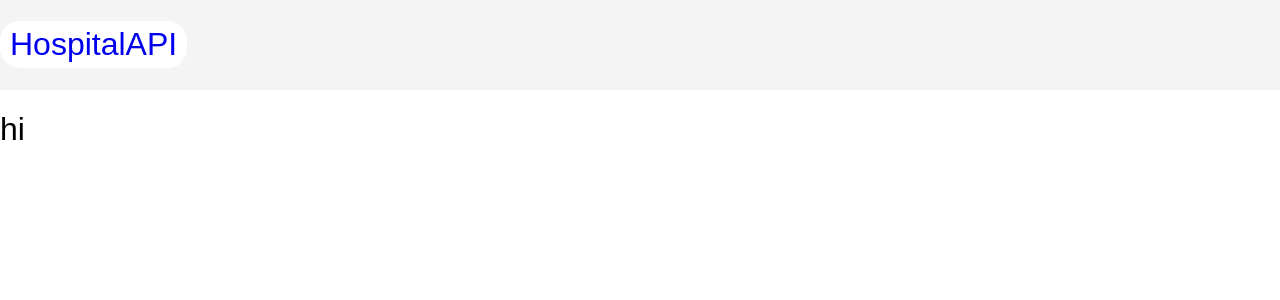
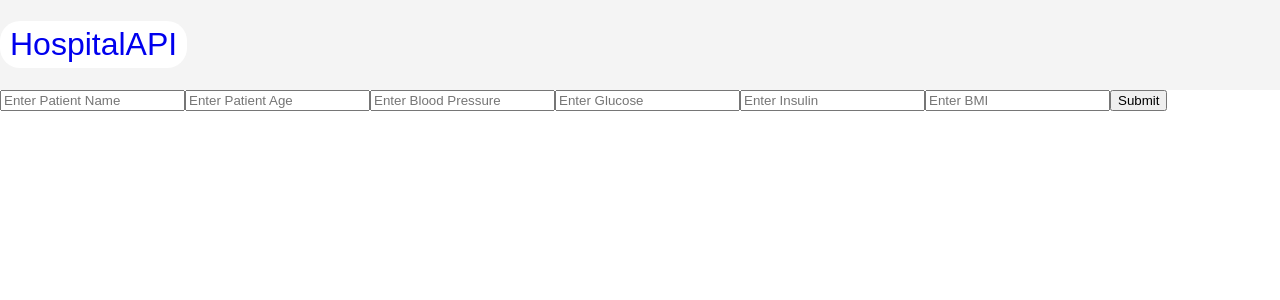
Before and after one commit to michaelwong3049/hospital-api, a React (Vite) app in the folder frontend/: page /Create in a window 1280 px wide. Shown: the top 300 px of the page. Built offline with nearby package versions, Linux system fonts and the light colour scheme.

Commit message:
Updated create, confirm, delete, and update pages

```diff
--- a/frontend/pages/Create.jsx
+++ b/frontend/pages/Create.jsx
@@ -1,6 +1,26 @@
+import { useNavigate } from 'react-router-dom'
+
 function Create(){
+
+    const navigate = useNavigate();
+
     return(
-        <div><h1>hi</h1></div>
+        <div className="container">
+            <form className="dataForm">
+                <input type="text" className="data" placeholder="Enter Patient Name"></input>
+                <input type="text" className="data" placeholder="Enter Patient Age"></input>
+                <input type="text" className="data" placeholder="Enter Blood Pressure"></input>
+                <input type="text" className="data" placeholder="Enter Glucose"></input>
+                <input type="text" className="data" placeholder="Enter Insulin"></input>
+                <input type="text" className="data" placeholder="Enter BMI"></input>
+                <button onClick={(e) => {
+                    e.preventDefault();
+                    const data = document.querySelectorAll(".data");
+                    navigate('/Confirm');
+                }} className="submit">Submit</button>
+            </form>
+
+        </div>
     );
 }
 
--- a/frontend/pages/Delete.jsx
+++ b/frontend/pages/Delete.jsx
@@ -1,7 +1,37 @@
+import { useEffect, useState } from 'react'
+
+import SearchPatient from '../components/SearchPatient'
+
 function Delete(){
-    return(
-        <div><h1>hi</h1></div>
-    );
+        const [patients, setPatients] = useState(null);
+
+        useEffect(() => {
+            const fetchPatients = async () => {
+                const response = await fetch('http://localhost:3000/patients');
+                const json = await response.json();
+
+                if(response.ok){
+                    setPatients(json);
+                }
+            }
+            fetchPatients();
+        }, [])
+
+
+
+        return(
+            <>
+            <p id="listHeading">List of Patients</p>
+            <SearchPatient></SearchPatient>
+            <div className="home">
+                <div className="patients">
+                    {patients && patients.map((patient) => (
+                        <p key={patient._id}>{patient.name}</p>
+                    ))}
+                </div>
+            </div>
+            </>
+        );
 }
 
 export default Delete
--- a/frontend/pages/Update.jsx
+++ b/frontend/pages/Update.jsx
@@ -18,6 +18,8 @@ function Update(){
         fetchPatients();
     }, [])
 
+
+
     return(
         <>
         <p id="listHeading">List of Patients</p>
```
Also changed, not shown: frontend/pages/Confirm.jsx (added, +7 -0 lines).
